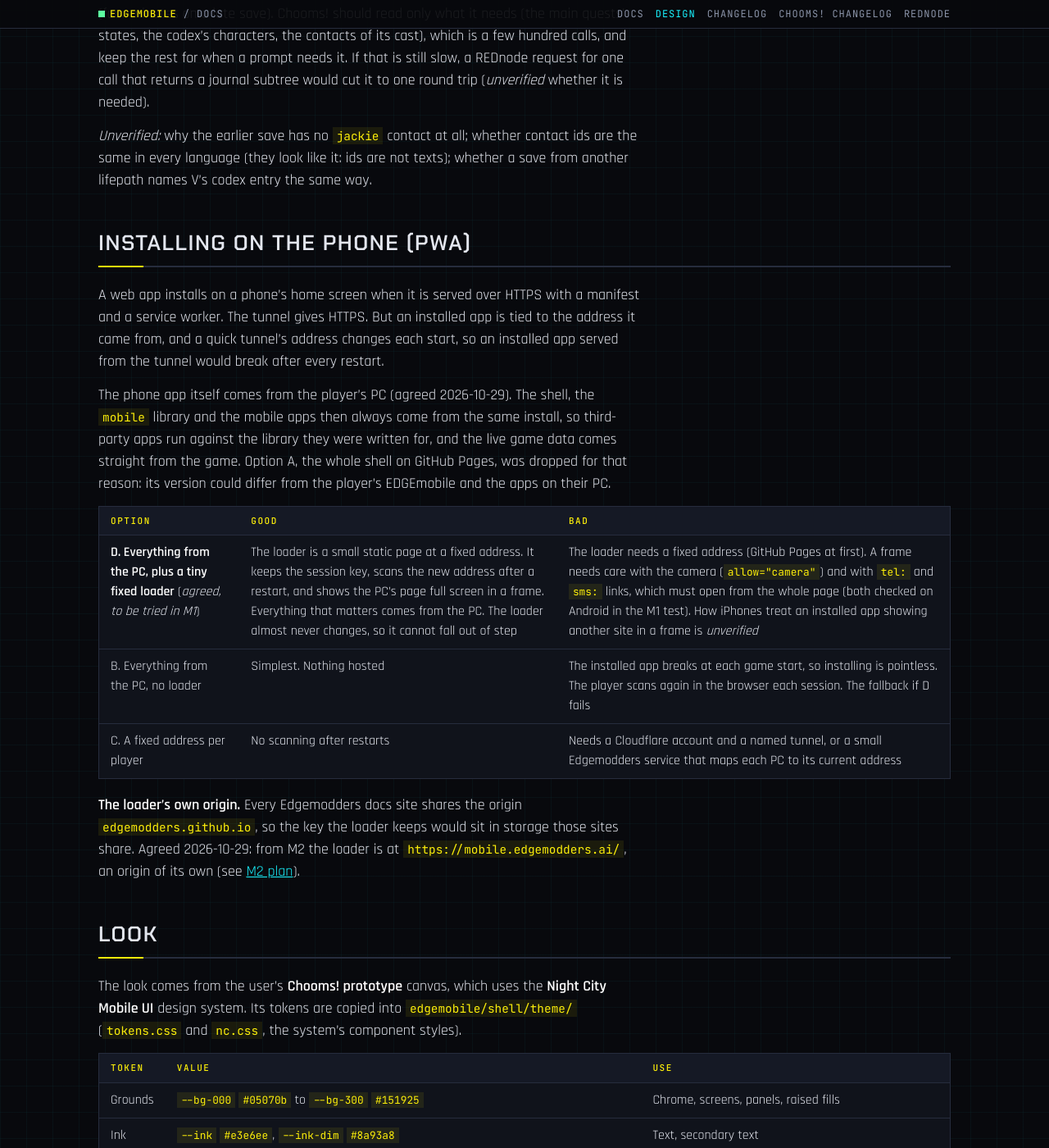
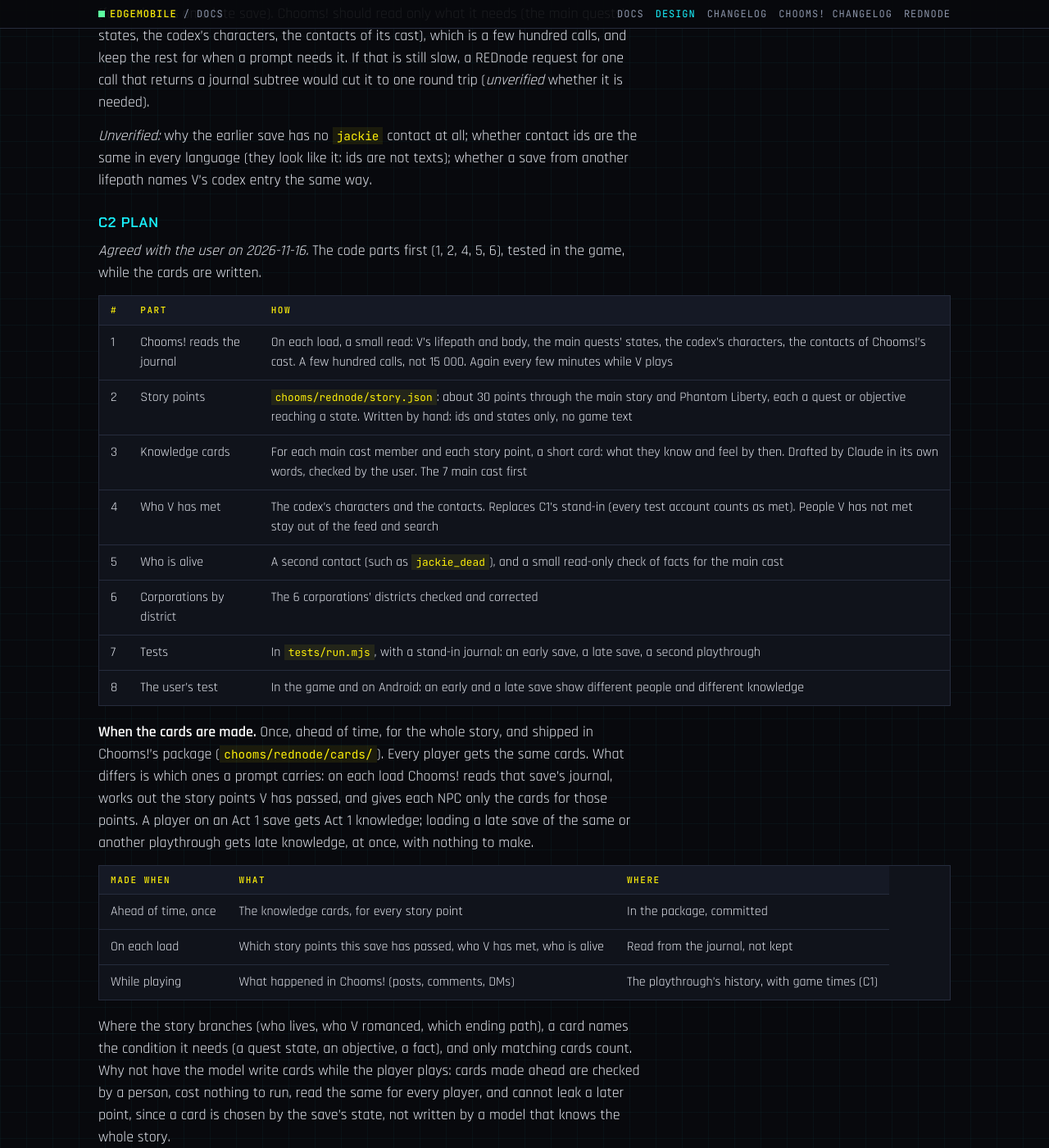
Before and after one commit to Edgemodders/EDGEmobile, a Jekyll site: the page built from docs/design.md, in a window 1280 px wide and 1400 px high, scrolled down 24084 px. Shown: the whole window at 82% size. Built offline with Jekyll 4.4.1, drawn with Linux system fonts in a browser that asks for light colours; some of the changed text lies outside the part shown.

Commit message:
Docs: the C2 plan, agreed; when the knowledge cards are made
Co-Authored-By: Claude Opus 5.5 <noreply@anthropic.com>

```diff
--- a/docs/design.md
+++ b/docs/design.md
@@ -473,6 +473,33 @@ Send back: anything that did not match, and the lines of `red4ext/logs/rednode-m
 
 *Unverified:* why the earlier save has no `jackie` contact at all; whether contact ids are the same in every language (they look like it: ids are not texts); whether a save from another lifepath names V's codex entry the same way.
 
+### C2 plan
+
+*Agreed with the user on 2026-11-16.* The code parts first (1, 2, 4, 5, 6), tested in the game, while the cards are written.
+
+| # | Part | How |
+|---|---|---|
+| 1 | Chooms! reads the journal | On each load, a small read: V's lifepath and body, the main quests' states, the codex's characters, the contacts of Chooms!'s cast. A few hundred calls, not 15 000. Again every few minutes while V plays |
+| 2 | Story points | `chooms/rednode/story.json`: about 30 points through the main story and Phantom Liberty, each a quest or objective reaching a state. Written by hand: ids and states only, no game text |
+| 3 | Knowledge cards | For each main cast member and each story point, a short card: what they know and feel by then. Drafted by Claude in its own words, checked by the user. The 7 main cast first |
+| 4 | Who V has met | The codex's characters and the contacts. Replaces C1's stand-in (every test account counts as met). People V has not met stay out of the feed and search |
+| 5 | Who is alive | A second contact (such as `jackie_dead`), and a small read-only check of facts for the main cast |
+| 6 | Corporations by district | The 6 corporations' districts checked and corrected |
+| 7 | Tests | In `tests/run.mjs`, with a stand-in journal: an early save, a late save, a second playthrough |
+| 8 | The user's test | In the game and on Android: an early and a late save show different people and different knowledge |
+
+**When the cards are made.** Once, ahead of time, for the whole story, and shipped in Chooms!'s package (`chooms/rednode/cards/`). Every player gets the same cards. What differs is which ones a prompt carries: on each load Chooms! reads that save's journal, works out the story points V has passed, and gives each NPC only the cards for those points. A player on an Act 1 save gets Act 1 knowledge; loading a late save of the same or another playthrough gets late knowledge, at once, with nothing to make.
+
+| Made when | What | Where |
+|---|---|---|
+| Ahead of time, once | The knowledge cards, for every story point | In the package, committed |
+| On each load | Which story points this save has passed, who V has met, who is alive | Read from the journal, not kept |
+| While playing | What happened in Chooms! (posts, comments, DMs) | The playthrough's history, with game times (C1) |
+
+Where the story branches (who lives, who V romanced, which ending path), a card names the condition it needs (a quest state, an objective, a fact), and only matching cards count. Why not have the model write cards while the player plays: cards made ahead are checked by a person, cost nothing to run, read the same for every player, and cannot leak a later point, since a card is chosen by the save's state, not written by a model that knows the whole story.
+
+The cards are files in the package, so a player who opens them can read later story points. That is the game's own story, told in Claude's words; it is the same as reading a wiki.
+
 ## Installing on the phone (PWA)
 
 A web app installs on a phone's home screen when it is served over HTTPS with a manifest and a service worker. The tunnel gives HTTPS. But an installed app is tied to the address it came from, and a quick tunnel's address changes each start, so an installed app served from the tunnel would break after every restart.
```
Also changed, not shown: CLAUDE.md (+1 -1 lines).
